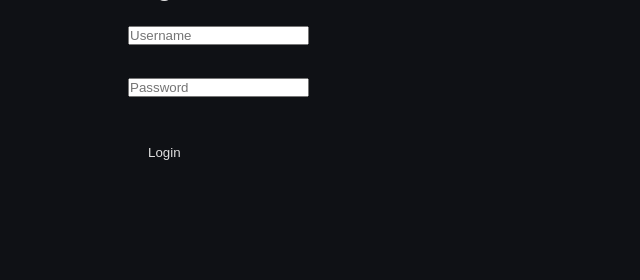
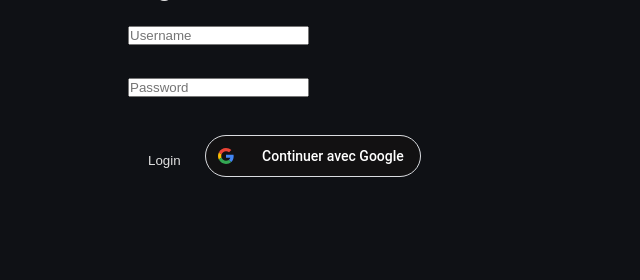
Before and after one commit to Shrekye/CyberGuard, a Flask app: page /login in a window 1280 px wide. Shown: the part 151-431 px from the top of the page, without its empty margins (0-640 px from the left). Run offline with Flask 3, Linux system fonts and the light colour scheme; some libraries are stand-ins or nearby versions.

Commit message:
Google
Alors intégrations de l'authentfication avec google
Modification dans le fichier __init.py__ pour initialliser au début les fonction auth
créations d'une routes utiliser par le google cloud dans le fichier routes.py
créations de un fichier .env
intégrations du bouton google dans la page login et le style.css
modification du docker-compose.yml pour add le .env

```diff
--- a/app/routes.py
+++ b/app/routes.py
@@ -1,8 +1,11 @@
+import os
 from flask import Blueprint, render_template, request, redirect, url_for
 from flask_login import login_user, logout_user, login_required, current_user
 from werkzeug.security import generate_password_hash, check_password_hash
 from .models import User, RedTopic, BlueTopic, PurpleTopic, Post
+from authlib.integrations.flask_client import OAuth
 from . import db
+from . import google
 
 main_bp = Blueprint("main", __name__)
 
@@ -41,6 +44,35 @@ def login():
         return "Invalid credentials"
     return render_template("login.html")
 
+# ---- conf auth ---
+# --- routes connexion google--
+@main_bp.route('/login/google')
+def google_login():
+    redirect_uri = url_for('main.google_authorize', _external=True) #ou Google envoi le token
+    return google.authorize_redirect(redirect_uri)
+
+# routes retour de Google
+@main_bp.route('/google/auth')
+def google_authorize():
+    token = google.authorize_access_token() # On récupère le jeton (token) envoyé par Google
+    user_info = token.get('userinfo') #info utililisateur
+
+    if user_info:
+        email = user_info['email']
+        # On cherche si l'utilisateur existe déjà dans ta base de données
+        user = User.query.filter_by(username=email).first()
+
+        if not user:
+            # S'il n'existe pas, on le crée automatiquement !
+            # On lui met un mot de passe bidon car il se connectera via Google
+            user = User(username=email, password="OAUTH_USER")
+            db.session.add(user)
+            db.session.commit()
+
+        # On utilise Flask-Login pour créer la session
+        login_user(user)
+
+    return redirect(url_for('main.index'))
 # --- Logout ---
 @main_bp.route("/logout")
 @login_required
--- a/docker-compose.yml
+++ b/docker-compose.yml
@@ -6,3 +6,5 @@ services:
       - "5000:5000"
     volumes:
       - .:/app
+    env_file:
+      - .env
--- a/requirements.txt
+++ b/requirements.txt
@@ -2,3 +2,5 @@ Flask
 Flask-SQLAlchemy
 Flask-Login
 Werkzeug
+authlib
+requests
--- a/static/style.css
+++ b/static/style.css
@@ -258,3 +258,58 @@ a {
 a:hover {
     text-shadow: 0 0 5px var(--glow);
 }
+
+/* ========================= */
+/* Google  BTN               */
+/* ========================= */
+
+
+.btn-google {
+    display: inline-flex;
+    align-items: center;
+    background-color: #131212c2;
+    color: #ffffff;
+    border: 1px solid #dadce0;
+    border-radius: 100px;
+    padding: 0;
+    font-family: 'Roboto', sans-serif;
+    font-weight: 500;
+    font-size: 14px;
+    cursor: pointer;
+    transition: background-color 0.2s, box-shadow 0.2s;
+    overflow: hidden;
+    outline: none;
+}
+
+
+.google-icon-wrapper {
+    padding: 12px;
+    width: 40px;
+    height: 40px;
+    display: flex;
+    align-items: center;
+    justify-content: center;
+}
+.google-icon-wrapper svg {
+    width: 32px;
+    height: 32px;
+}
+
+.google-icon-wrapper svg {
+    width: 18px;
+    height: 18px;
+}
+
+.btn-text {
+    padding: 0 16px;
+    white-space: nowrap;
+}
+
+.btn-google:hover {
+    background-color: #f8f9fa;
+    box-shadow: 0 1px 2px 0 rgba(60,64,67,0.3), 0 1px 3px 1px rgba(60,64,67,0.15);
+}
+
+.btn-google:active {
+    background-color: #e8eaed;
+}
--- a/templates/login.html
+++ b/templates/login.html
@@ -6,5 +6,18 @@
     <input name="username" placeholder="Username" required><br><br>
     <input name="password" type="password" placeholder="Password" type="password" required><br><br>
     <button type="submit">Login</button>
+    <button type="button" class="btn-google" onclick="window.location.href='{{ url_for('main.google_login')}}'">
+        <div class="google-icon-wrapper">
+            <svg xmlns="http://www.w3.org/2000/svg" viewBox="0 0 48 48">
+            <path fill="#EA4335" d="M24 9.5c3.54 0 6.71 1.22 9.21 3.6l6.85-6.85C35.9 2.38 30.47 0 24 0 14.62 0 6.51 5.38 2.56 13.22l7.98 6.19C12.43 13.72 17.74 9.5 24 9.5z"></path>
+            <path fill="#4285F4" d="M46.98 24.55c0-1.57-.15-3.09-.38-4.55H24v9.02h12.94c-.58 2.96-2.26 5.48-4.78 7.18l7.73 6c4.51-4.18 7.09-10.36 7.09-17.65z"></path>
+            <path fill="#FBBC05" d="M10.53 28.59c-.48-1.45-.76-2.99-.76-4.59s.27-3.14.76-4.59l-7.98-6.19C.92 16.46 0 20.12 0 24c0 3.88.92 7.54 2.56 10.78l7.97-6.19z"></path>
+            <path fill="#34A853" d="M24 48c6.48 0 11.93-2.13 15.89-5.81l-7.73-6c-2.15 1.45-4.92 2.3-8.16 2.3-6.26 0-11.57-4.22-13.47-9.91l-7.98 6.19C6.51 42.62 14.62 48 24 48z"></path>
+            </svg>
+        </div>
+        <span class="btn-text">Continuer avec Google</span>
+    </button>
 </form>
+
+<script src="https://accounts.google.com/gsi/client" async></script>
 {% endblock %}
```
Also changed, not shown: app/__init__.py (+15 -0 lines), instance/forum.db (added), 1 other file.
